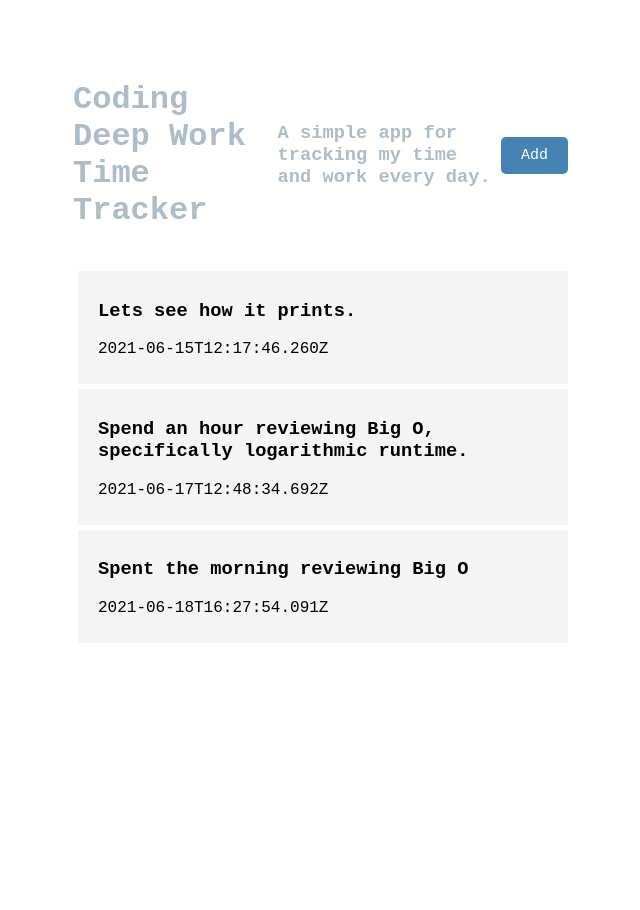
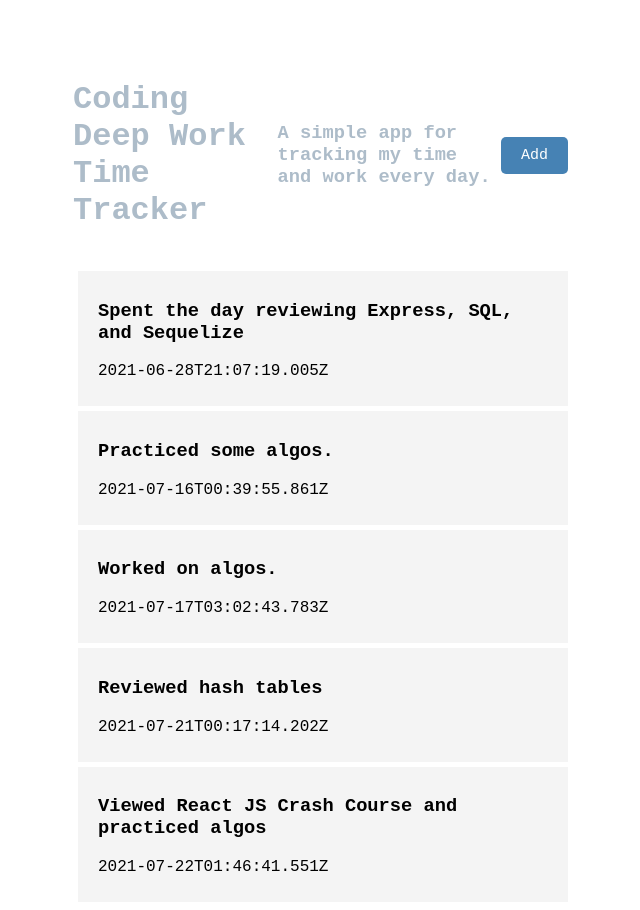
Before and after one commit to Kaitlyn-Lynette/Deep-Work-React-App, a React (Create React App) app: page / in a window 1280 px wide. Shown: the top 910 px of the page, without its empty margins (317-957 px from the left). Before the commit the page ends 800 px from the top, so only its background shows below. Built offline with nearby package versions, Linux system fonts and the light colour scheme; data requests are answered from the project's data file.

Commit message:
Added a REST API using json server

```diff
--- /dev/null
+++ b/db.json
@@ -0,0 +1,28 @@
+{
+  "logs": [
+    {
+      "id": 7,
+      "day": "2021-06-28T21:07:19.005Z",
+      "text": "Spent the day reviewing Express, SQL, and Sequelize"
+    },
+    {
+      "id": 8,
+      "day": "2021-07-16T00:39:55.861Z",
+      "text": "Practiced some algos."
+    },
+    {
+      "id": 9,
+      "day": "2021-07-17T03:02:43.783Z",
+      "text": "Worked on algos. "
+    },
+    {
+      "id": 10,
+      "day": "2021-07-21T00:17:14.202Z",
+      "text": "Reviewed hash tables "
+    },
+    {
+      "id": 11,
+      "day": "2021-07-22T01:46:41.551Z",
+      "text": "Viewed React JS Crash Course and practiced algos"
+    }]
+}
--- a/package.json
+++ b/package.json
@@ -6,6 +6,7 @@
     "@testing-library/jest-dom": "^5.14.1",
     "@testing-library/react": "^11.2.7",
     "@testing-library/user-event": "^12.8.3",
+    "json-server": "^0.16.3",
     "react": "^17.0.2",
     "react-dom": "^17.0.2",
     "react-icons": "^4.2.0",
@@ -16,7 +17,8 @@
     "start": "react-scripts start",
     "build": "react-scripts build",
     "test": "react-scripts test",
-    "eject": "react-scripts eject"
+    "eject": "react-scripts eject",
+    "server": "json-server --watch db.json --port 5000"
   },
   "eslintConfig": {
     "extends": [
--- a/src/App.js
+++ b/src/App.js
@@ -1,27 +1,26 @@
-import {useState} from 'react'
+import {useState, useEffect} from 'react'
 import Header from './components/Header'
 import AddLog from './components/AddLog'
 import Logs from './components/Logs'
 
 function App() {
   const [showAddLog, setShowAddLog] = useState(false)
-  const[logs, setLogs] = useState([
-    {
-      id: 1,
-      day: "2021-06-15T12:17:46.260Z",
-      text: "Lets see how it prints. "
-    },
-    {
-      id: 2,
-      day: "2021-06-17T12:48:34.692Z",
-      text: "Spend an hour reviewing Big O, specifically logarithmic runtime. "
-    },
-    {
-      id: 3,
-      day: "2021-06-18T16:27:54.091Z",
-      text: "Spent the morning reviewing Big O "
-    },
-  ])
+  const[logs, setLogs] = useState([])
+
+  useEffect(() => {
+    const getLogs = async () => {
+      const logsFromServer = await fetchLogs()
+      setLogs(logsFromServer)
+    }
+    getLogs()
+  },[])
+
+  //Fetch logs
+  const fetchLogs = async () => {
+    const res = await fetch ('http://localhost:5000/logs')
+    const data = await res.json()
+    return data
+  }
 
   //Add Log
   const addLog = (log) => {
@@ -34,8 +33,10 @@ function App() {
   return (
     <div className="container">
       <Header
+      //Set the default state to not showing <AddLog> component?
       onAdd={()=> setShowAddLog(!showAddLog)}
-      showAdd={showAddLog} />
+      //The showButton prop allows for the button to toggle the <AddLog> component since we set to not to show
+      showButtonChange={showAddLog} />
       {showAddLog && <AddLog onAdd={addLog}/>}
       <Logs logs={logs} />
     </div>
--- a/src/components/Header.js
+++ b/src/components/Header.js
@@ -1,14 +1,14 @@
 import PropTypes from 'prop-types'
 import Button from './Button'
 
-const Header = ({title, subtitle, onAdd, showAdd}) => {
+const Header = ({title, subtitle, onAdd, showButtonChange}) => {
     return (
         <header className='header'>
             <h1>{title}</h1>
             <h3>{subtitle}</h3>
             <Button
-            color={showAdd ? 'pink':'steelblue'}
-            text={showAdd ? 'Close': 'Add'}
+            color={showButtonChange ? 'pink':'steelblue'}
+            text={showButtonChange ? 'Close': 'Add'}
             onClick={onAdd}
             />
         </header>
```
Also changed, not shown: 1 other file (tests, documents, lock files or other folders).
